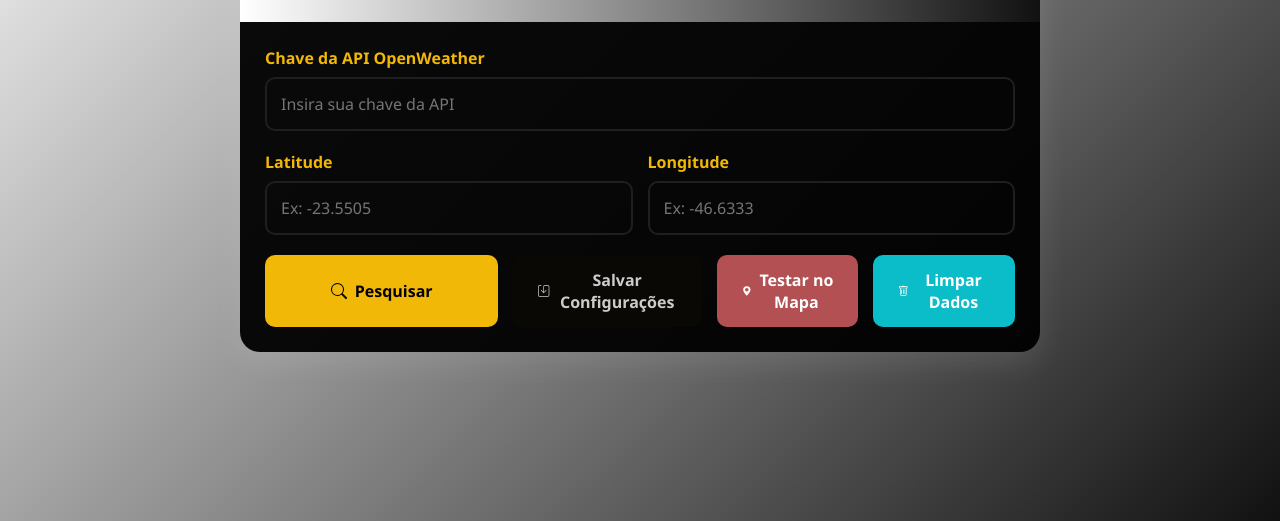
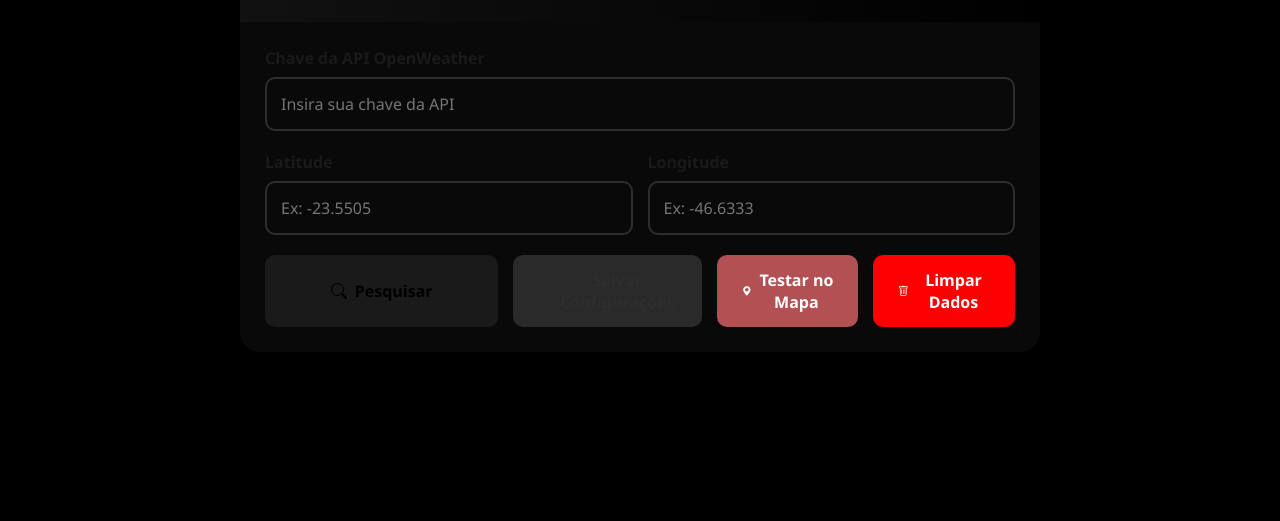
Before and after one commit to souandresouza/previsao-tempo, a plain HTML site: page index.html in a window 1280 px wide. Shown: the part 279-800 px from the top of the page. Drawn offline with Linux system fonts and the light colour scheme.

Commit message:
Update themes.css

```diff
--- a/css/themes.css
+++ b/css/themes.css
@@ -1,24 +1,24 @@
 /* Tema Light (Cores Opostas/Invertidas) */
 :root {
-    --bg-primary: linear-gradient(135deg, #ffffff 0%, #111111 100%);
-    --bg-secondary: rgba(0, 0, 0, 0.95);
-    --bg-header: linear-gradient(to right, #ffffff, #111111);
-    --bg-card: #000000;
-    --bg-detail: #0a0805;
-    --bg-saved: #170a16;
-    --bg-error: #001411;
+    --bg-primary: linear-gradient(135deg, #000000 0%, #000000 100%);
+    --bg-secondary: rgba(10, 10, 10, 0.98);
+    --bg-header: linear-gradient(to right, #111111, #000000);
+    --bg-card: #1a1a1a;
+    --bg-detail: #2a2a2a;
+    --bg-saved: #07b307;
+    --bg-error: #db0707;
 
-    --text-primary: #cccccc;
-    --text-secondary: #999999;
-    --text-header: #000000;
-    --text-accent: #f2b807;
-    --text-temperature: #e1771a;
-    --text-success: #d182cd;
-    --text-error: #0bbcc9;
+    --text-primary: #2e2e2e;
+    --text-secondary: #1a1a1a;
+    --text-header: #ffffff;
+    --text-accent: #1a1a1a;
+    --text-temperature: #1a1a1a;
+    --text-success: #0a0a0a;
+    --text-error: #ff0000;
 
-    --border-color: #1f1f1f;
-    --shadow-color: rgba(255, 255, 255, 0.1);
-    --focus-shadow: rgba(207, 119, 26, 0.2);
+    --border-color: #7777777;
+    --shadow-color: rgba(0, 0, 0, 0.5);
+    --focus-shadow: rgba(200, 200, 200, 0.2);
 }
 
 /* Tema Noir */
```
